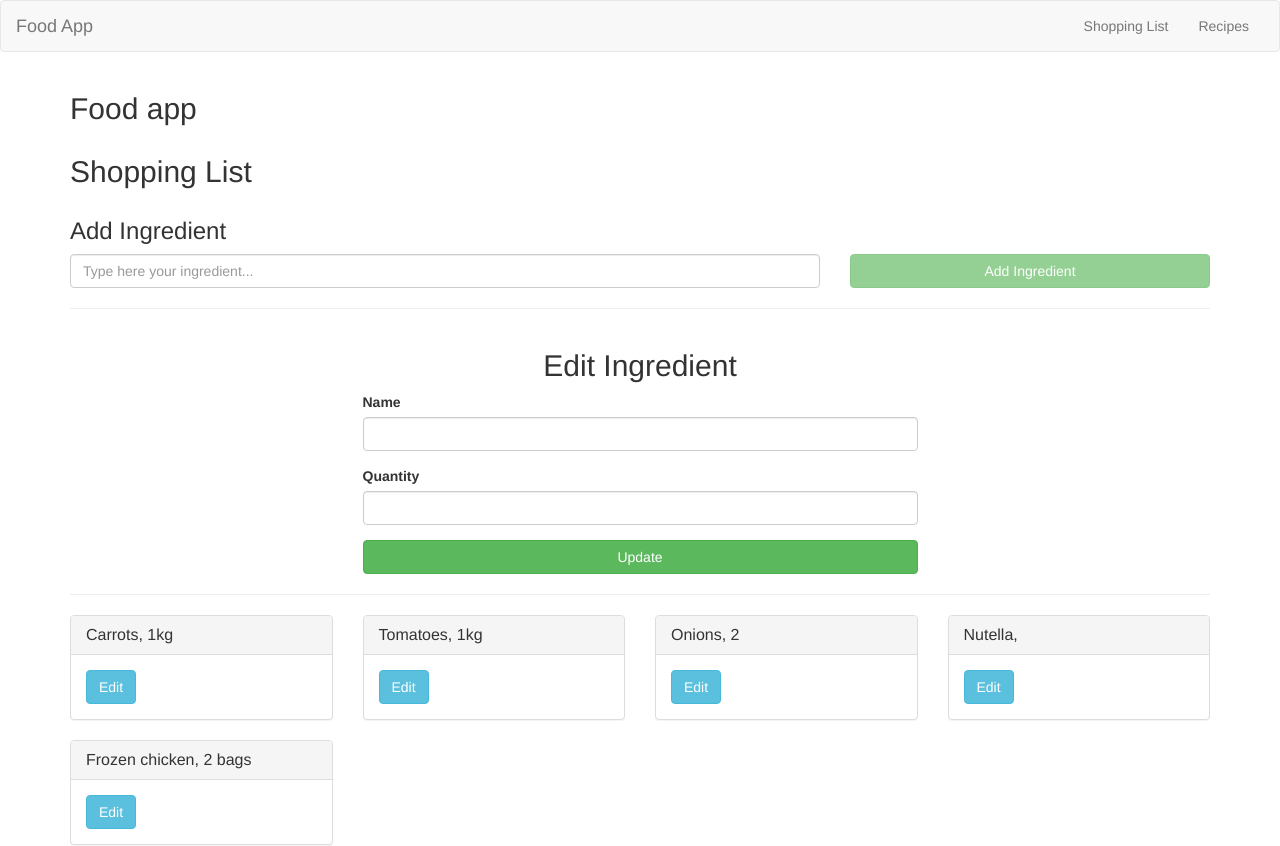
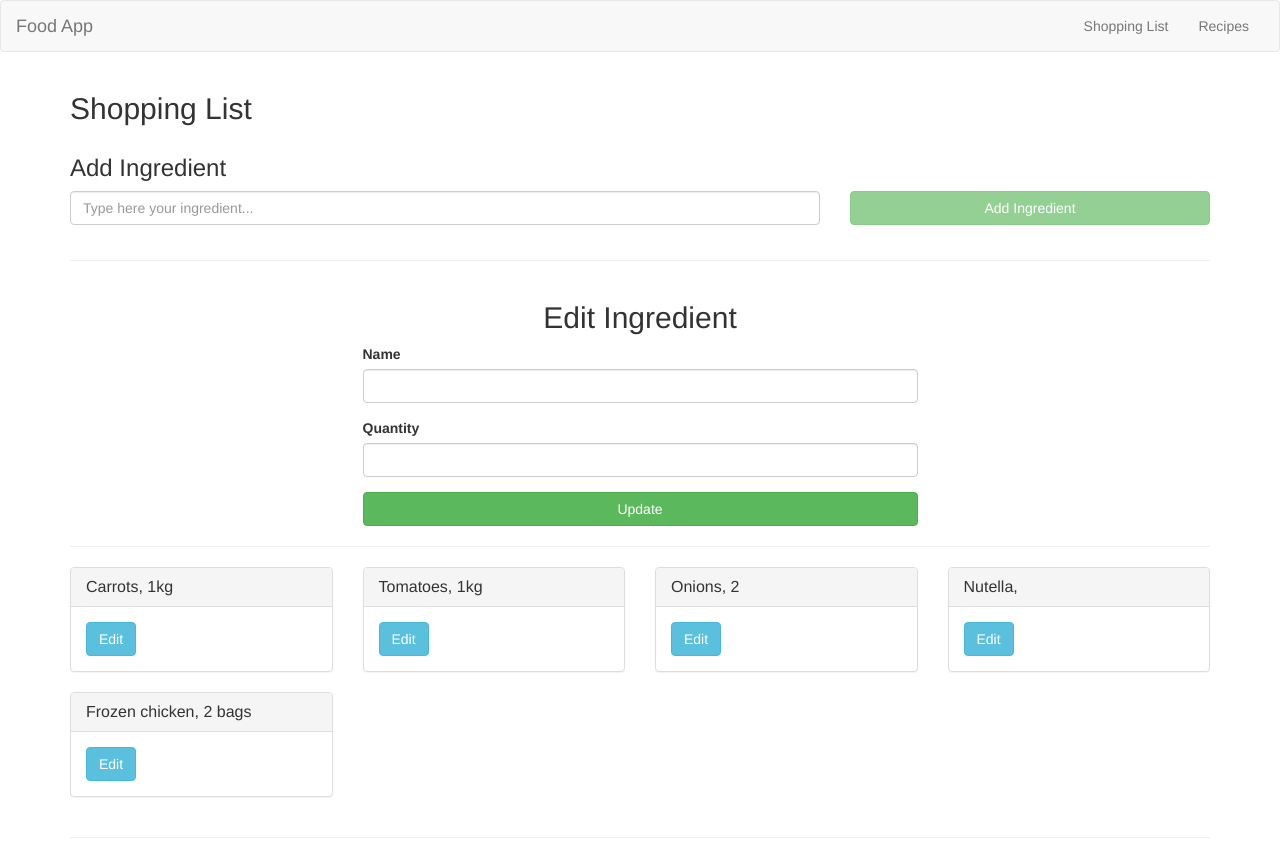
Before and after one commit to tontonialberto/angular-course-recipebook, an Angular app: page / in a window 1280 px wide. Shown: the top 846 px of the page. Built offline with nearby package versions, Linux system fonts and the light colour scheme.

Commit message:
Graphical fixes

```diff
--- a/src/app/app.component.html
+++ b/src/app/app.component.html
@@ -1,6 +1,5 @@
 <app-header></app-header>
 <div class="container">
-    <h2>Food app</h2>
     <app-shopping-list></app-shopping-list>
     <hr>
     <app-recipe-list></app-recipe-list>
--- a/src/app/shopping-list/shopping-list.component.html
+++ b/src/app/shopping-list/shopping-list.component.html
@@ -10,7 +10,7 @@
     </div>
 </div>
 <div class="row">
-    <div class="col-md-8">
+    <div class="col-md-8 form-group">
         <input type="text" [(ngModel)]="newIngredientName" placeholder="Type here your ingredient..." class="form-control">
     </div>
     <div class="col-md-4">
```
